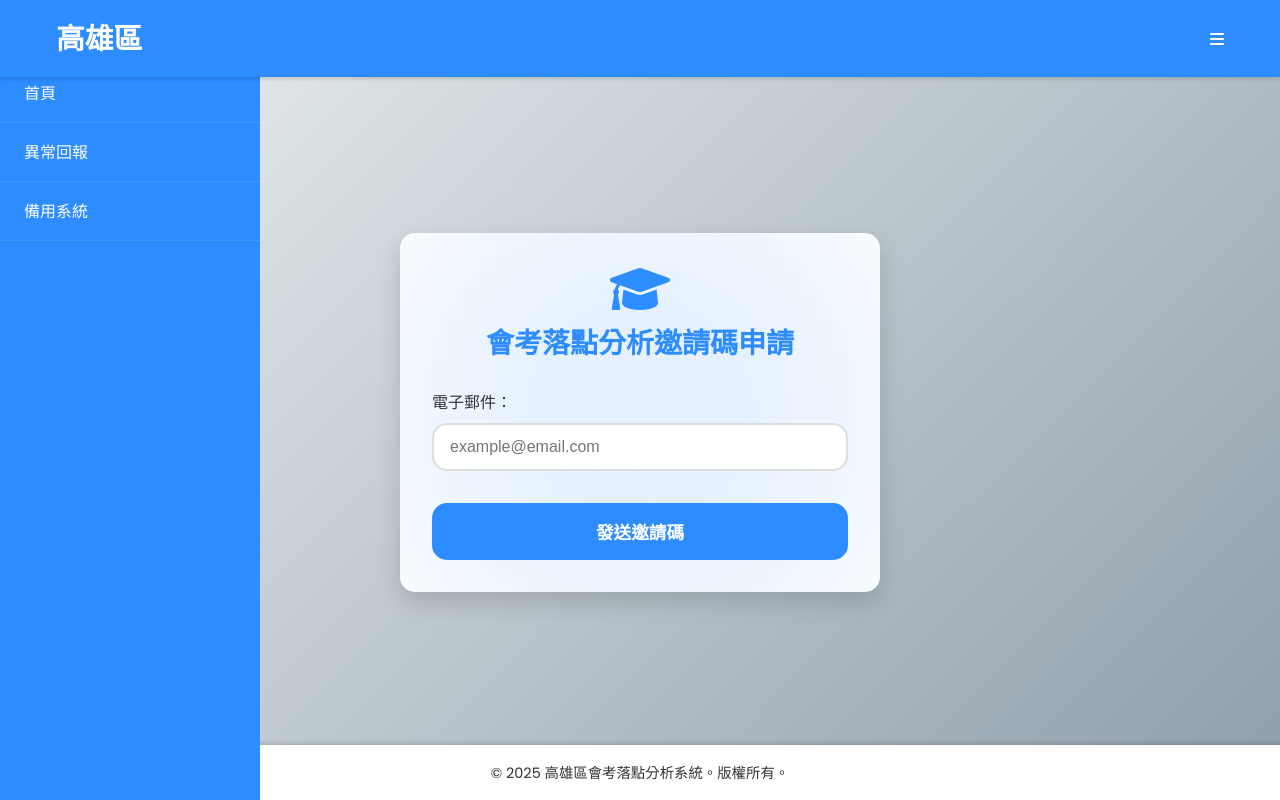
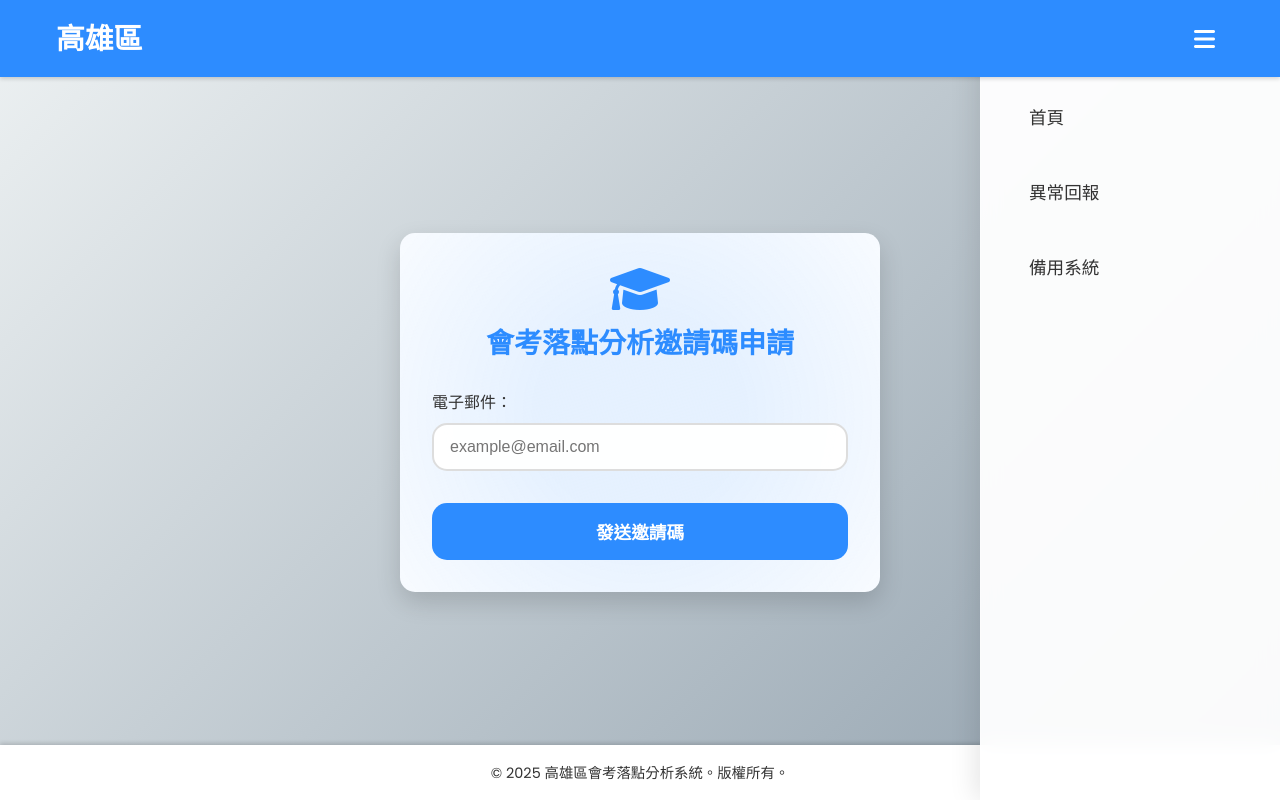
Before and after one commit to khhtw/khhtw.github.io, a plain HTML site: page Invitationode.html in a window 1280 px wide. Both pictures are taken after a click on the element 1217 px from the left and 38 px from the top of the page. Drawn offline with nearby package versions, Linux system fonts and the light colour scheme.

Commit message:
Add files via upload

```diff
--- a/Invitationode.css
+++ b/Invitationode.css
@@ -80,33 +80,107 @@ body {
   font-size: 1.8rem;
 }
 
-/* Left Side Navigation */
+/* Navigation Menu Styles */
 .nav-menu {
   position: fixed;
   top: 0;
-  left: -260px;
-  width: 260px;
+  right: -300px;  /* Increased width */
+  width: 300px;
   height: 100%;
-  background-color: var(--primary-color);
-  padding-top: 4rem;
+  background: rgba(255, 255, 255, 0.95);  /* Light background with transparency */
+  backdrop-filter: blur(10px);  /* Glass effect */
+  padding-top: 5rem;
   display: flex;
   flex-direction: column;
-  transition: left 0.3s ease-in-out;
+  transition: all 0.4s cubic-bezier(0.4, 0, 0.2, 1);
   z-index: 1050;
+  box-shadow: -5px 0 25px rgba(0, 0, 0, 0.1);
+  border-left: 1px solid rgba(255, 255, 255, 0.2);
 }
+
 .nav-menu.active {
+  right: 0;
+}
+
+.nav-menu a {
+  color: var(--text-color);
+  text-decoration: none;
+  padding: 1.2rem 2rem;
+  font-weight: 500;
+  font-size: 1.1rem;
+  display: flex;
+  align-items: center;
+  border: none;
+  margin: 0.3rem 1rem;
+  border-radius: 12px;
+  transition: all 0.3s ease;
+  position: relative;
+  overflow: hidden;
+}
+
+.nav-menu a:hover {
+  background: var(--primary-color);
+  color: white;
+  transform: translateX(-5px);
+}
+
+.nav-menu a::before {
+  content: '';
+  position: absolute;
   left: 0;
+  top: 0;
+  height: 100%;
+  width: 0;
+  background: linear-gradient(90deg, rgba(255,255,255,0.1), transparent);
+  transition: width 0.3s ease;
 }
-.nav-menu a {
-  color: #fff;
-  text-decoration: none;
-  padding: 1rem 1.5rem;
-  font-weight: 500;
-  border-bottom: 1px solid rgba(255, 255, 255, 0.1);
-  transition: var(--transition);
+
+.nav-menu a:hover::before {
+  width: 100%;
 }
-.nav-menu a:hover {
-  background: rgba(255,255,255,0.2);
+
+/* Menu Icon Animation */
+.menu-icon {
+  cursor: pointer;
+  padding: 0.5rem;
+  border-radius: 50%;
+  transition: all 0.3s ease;
+  width: 40px;
+  height: 40px;
+  display: flex;
+  align-items: center;
+  justify-content: center;
+}
+
+.menu-icon:hover {
+  background: rgba(255, 255, 255, 0.2);
+}
+
+.menu-icon i {
+  font-size: 1.5rem;
+  color: white;
+  transition: transform 0.3s ease;
+}
+
+.menu-icon.active i {
+  transform: rotate(180deg);
+}
+
+/* Add menu header */
+.nav-menu::before {
+  content: '選單';
+  display: block;
+  padding: 1rem 2rem;
+  font-size: 1.3rem;
+  font-weight: 600;
+  color: var(--primary-color);
+  border-bottom: 2px solid rgba(45,140,255,0.1);
+  margin-bottom: 1rem;
+  position: absolute;
+  top: 0;
+  left: 0;
+  right: 0;
+  text-align: center;
 }
 
 /* Main Content */
```
